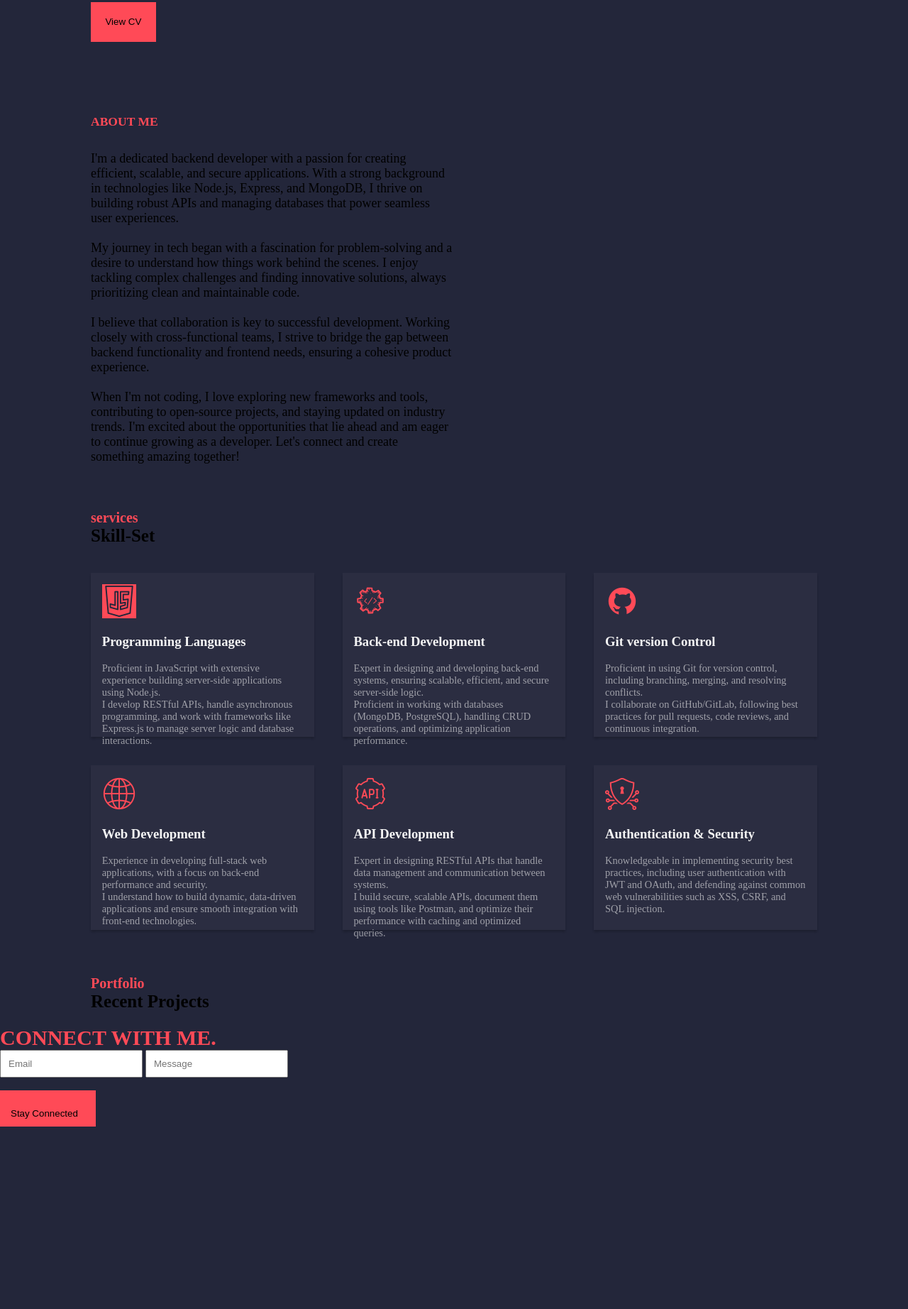
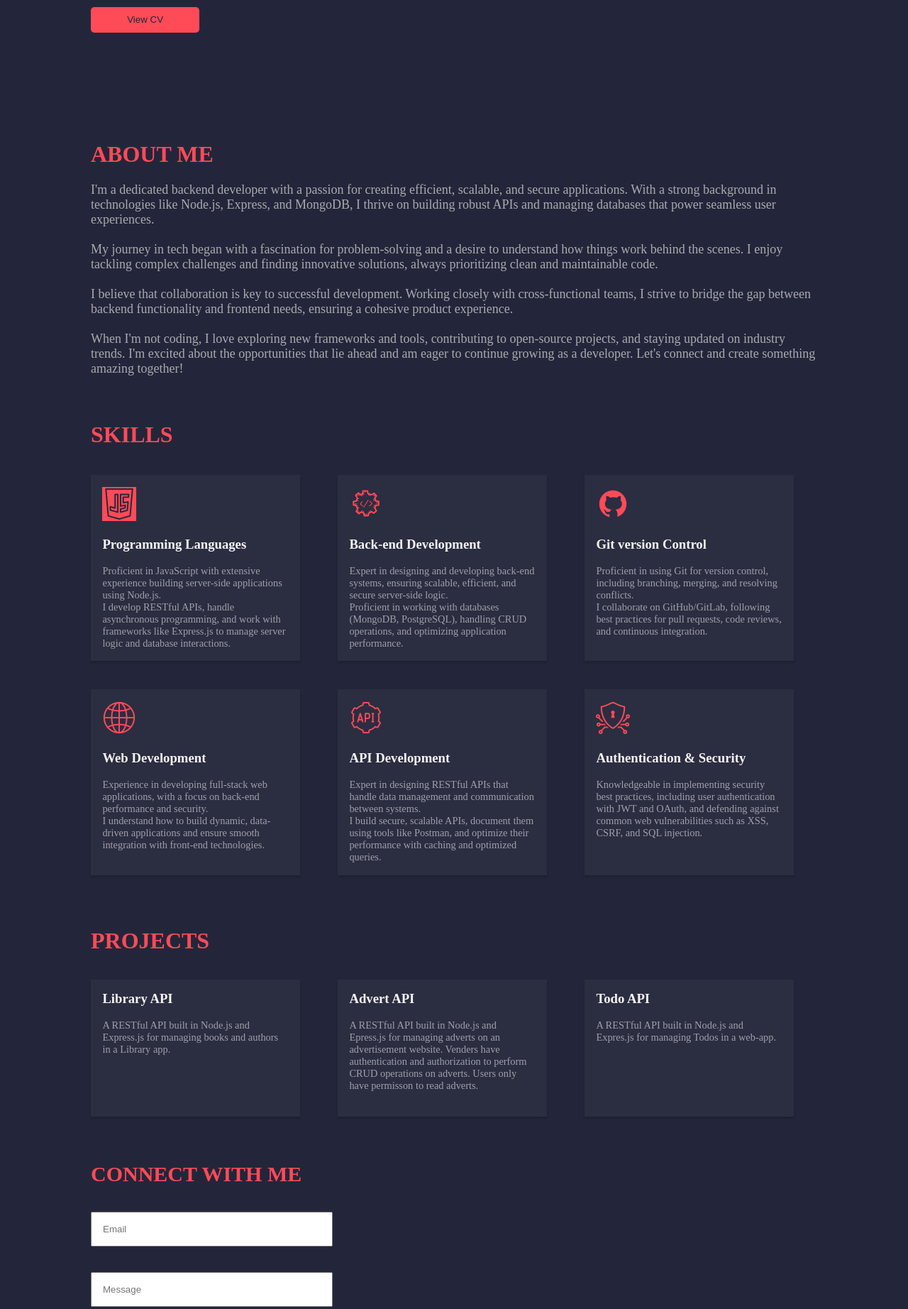
Before and after one commit to shellyb-online/shellyb-online.github.io, a plain HTML site: page index.html in a window 1280 px wide. Shown: the part 395-2239 px from the top of the page at 71% size. Before the commit the page ends 1982 px from the top, so only its background shows below. Drawn offline with Linux system fonts and the light colour scheme.

Commit message:
modified files

```diff
--- a/index.html
+++ b/index.html
@@ -12,7 +12,7 @@
     <header>
         <nav class="nav">
             <div class="div1">
-                <a href="#">SHELLY BANAHENE</a>
+                <h2>SHELLY BANAHENE</h2>
             </div>
             <ul id="nav-items">
                 <li class="list items"><a href="#home">Home</a></li>
@@ -23,39 +23,42 @@
         </nav>
         <section class="hero">
             <div class="header-1">
-                <h1 class="title text-black">Hello, I'm <br>a Back-end Developer</h1>
-                <p class="subtitle-Red">I'm focused on building RESTful APIs <br>for different web apps and websites</p>
+                <h1 class="title text-black">Hello, I'm <br>a Back-end Developer.</h1>
+                <p class="subtitle-Red">I'm focused on building RESTful APIs <br>for different web apps and websites.
+                </p>
             </div>
-            <div class="but">
-                <button><a href=""></a>View CV</button>
+            <div class="btn">
+                <button><a href="">View CV</a></button>
             </div>
         </section>
     </header>
+
     <section class="about-section">
-        <div class="about-container">
-            <div class="about-me">
-
-                <!-- <img src="./images1/portfolio 2.jpg" alt=""> -->
-            </div>
-
-            <div class="hi-there">
-                <h3>ABOUT ME</h3>
-                <div class="div2">
-                    I'm a dedicated backend developer with a passion for creating efficient, scalable, and secure applications. With a strong background in technologies like Node.js, Express, and MongoDB, I thrive on building robust APIs and managing databases that power seamless user experiences. <br><br> My journey in tech began with a fascination for problem-solving and a desire to understand how things work behind the scenes. I enjoy tackling complex challenges and finding innovative solutions, always prioritizing clean and maintainable code. <br><br> I believe that collaboration is key to successful development. Working closely with cross-functional teams, I strive to bridge the gap between backend functionality and frontend needs, ensuring a cohesive product experience. <br><br>When I'm not coding, I love exploring new frameworks and tools, contributing to open-source projects, and staying updated on industry trends. I'm excited about the opportunities that lie ahead and am eager to continue growing as a developer. Let's connect and create something amazing together!
-                </div>
+        <div class="hi-there">
+            <h3>ABOUT ME</h3>
+            <div class="div2">
+                I'm a dedicated backend developer with a passion for creating efficient, scalable, and secure
+                applications. With a strong background in technologies like Node.js, Express, and MongoDB, I thrive
+                on building robust APIs and managing databases that power seamless user experiences. <br><br> My
+                journey in tech began with a fascination for problem-solving and a desire to understand how things
+                work behind the scenes. I enjoy tackling complex challenges and finding innovative solutions, always
+                prioritizing clean and maintainable code. <br><br> I believe that collaboration is key to successful
+                development. Working closely with cross-functional teams, I strive to bridge the gap between backend
+                functionality and frontend needs, ensuring a cohesive product experience. <br><br>When I'm not
+                coding, I love exploring new frameworks and tools, contributing to open-source projects, and staying
+                updated on industry trends. I'm excited about the opportunities that lie ahead and am eager to
+                continue growing as a developer. Let's connect and create something amazing together!
             </div>
         </div>
-    </section>
-    <section class="skill-section">
-        <div class="skill-container">
         </div>
     </section>
+
     <section class="service-section">
         <div class="about-sec">
-            <h3 id="services">services</h3>
-            <h1>Skill-Set</h1>
+            <h3>SKILLS</h3>
         </div>
     </section>
+
     <div class="six-container">
         <div class="six-designs">
             <div class="motion">
@@ -112,80 +115,59 @@
                 </p>
             </div>
         </div>
-    </div>
-    <section class="six-models">
-        <div class="service-section">
-            <h3 id="Portfolio">Portfolio</h3>
-            <h1>Recent Projects</h1>
-        </div>
-        <div class="model-container">
-            <!-- <div class="models-images">
-                <img src="./images1/forest-image.jpg" alt="">
+    </div><br><br>
+
+    <section class="three-container">
+        <div class="pjt">
+            <h2>PROJECTS</h2>
+        </div><br><br>
+        <div class="three-designs">
+            <div class="motion-1">
+                <h3>Library API</h3><br>
+                <p>
+                    A RESTful API built in Node.js and Express.js for managing books and authors in a Library app.
+                </p>
             </div>
-            <div class="models-images">
-                <img src="./images1/shoulder-headshot.jpg" alt="">
+            <div class="motion-1">
+                <h3>Advert API</h3><br>
+                <p>
+                    A RESTful API built in Node.js and Epress.js for managing adverts on an advertisement website.
+                    Venders have authentication and authorization to perform CRUD operations on adverts. Users only have
+                    permisson to read adverts.
+                </p>
             </div>
-            <div class="models-images">
-                <img src="./images1/sunflower-image.jpg" alt="">
-            </div> -->
-            <!-- <div class="models-images">
-                <img src="./images1/afro-hair-image.jpg" alt="">
-            </div> -->
-            <!-- <div class="models-images">
-                <img src="./images1/lady-in-chair image.jpg" alt="">
-            </div> -->
-            <!-- <div class="models-images">
-                <img src="./images1/single-model.jpg" alt="">
-            </div> -->
+            <div class="motion-1">
+                <h3>Todo API</h3><br>
+                <p>
+                    A RESTful API built in Node.js and Expres.js for managing Todos in a web-app.
+                </p>
+            </div>
         </div>
     </section>
-    <section class="about-button">
+
+    <section class="connect">
         <div class="background">
-            <div>
-                <!-- <div>
-                    <h3 id="Contact">Contact</h3>
-                    <h1>Let's discuss <br> your project</h1>
-                </div> -->
-                <div>
-                    <!-- <h2>CONNECT WITH ME</h2>
-                    <p>EMAIL: +233556261764</p>
-                    <p>MESSAGE: banahene1313@gmail.com</p> -->
-                    <!-- <p>ADRESS: 245 King Street, Victoria Ghana</p> -->
-                </div>
-            </div>
             <div class="form-button">
                 <div>
-                    <h4>CONNECT WITH ME.</h4>
-                </div>
+                    <h4>CONNECT WITH ME</h4>
+                </div><br><br>
                 <form class="background-form">
                     <input type="email" placeholder="Email">
-                    <input type="text" placeholder="Message"> <br><br>
-                </form>
-
-                <div class="stay-button">
-                    <button><a href=""></a>Stay Connected</button>
+                </form><br><br>
+                <form class="background-form">
+                    <input type="text" placeholder="Message">
+                </form><br>
+                <div class="btn-1">
+                    <button><a href="">Stay Connected</a></button>
                 </div>
             </div>
         </div>
     </section>
+
     <footer class="about-footer">
-        <!-- <div class="footer-section">
-            <div class="social-media">
-                <img src="./images1/instagram.png" alt="">
-                <p>shellyb_online</p>
-              </div>
-
-              <div class="social-media">
-                <img src="./images1/twitter.png" alt="">
-                  <p>shellyb_online</p>
-              </div>
-
-              <div class="social-media">
-                <img src="./images1/facebook.png" alt="">
-                  <p>shellyb_online</p>
-              </div>
+        <div>
+            <img src="" alt="">
         </div>
-       -->
     </footer>
 </body>
 
--- a/style.css
+++ b/style.css
@@ -6,53 +6,83 @@
   .nav {
     display: flex;
     justify-content: center;
-     gap: 45%;
+    gap: 40%;
+    background-color: rgb(35, 38, 58);
     padding-top: 3%;
+    box-shadow: 0 7px 7px 0 rgb(0 0 0 / 0.1), 0 7px 7px -1px rgb(0 0 0 / 0.1);
+    height: 7vh;
+    margin: 0;
+    overflow: hidden;
+    position: fixed;
+    top: 0;
+    width: 100%;
   }
 
   nav ul {
     display: flex;
     flex-direction: row;
-     gap: 5%;
+    gap: 15%;
     justify-content: space-between;
     list-style-type: none;
   }
 
   .nav a {
     text-decoration: none;
-     color: rgb(255, 255, 255);
+    color: rgb(170, 170, 175);
   }
 
   .div1 {
     padding-right: 11%;
   }
 
+  .div1 h2 {
+    color: rgb(170, 170, 175);
+  }
+
   .div2 {
-     padding-top: 6%;
-     color: black;
+    padding-top: 2%;
+    color: rgb(170, 170, 175);
     font-size: large;
   }
 
- .but {
+  .btn {
     padding-top: 5%;
   }
 
- .but button {
-     padding: 2%;
-     padding-left: 2%;
-     padding-right: 2%;
+  .btn button {
+    padding: 1%;
+    padding-left: 5%;
+    padding-right: 5%;
     background-color: rgb(255, 74, 87);
     border: none;
+    border-top-left-radius: 5px;
+    border-bottom-left-radius: 5px;
+    border-top-right-radius: 5px;
+    border-bottom-right-radius: 5px;
+  }
+
+  .btn button:hover {
+    background-color: rgb(35, 38, 58);
+    border: solid 1px;
+    border-color: rgb(255, 74, 87);
+  }
+
+  .btn a {
+    color: rgb(35, 38, 58);
+    text-decoration: none;
+  }
+
+  .btn a:hover {
+    color: rgb(255, 74, 87);
   }
 
   #nav-items a {
     text-decoration: none;
-     color: white;
+    color: rgb(170, 170, 175);
   }
 
   #nav-contact a {
     color: black;
-
   }
 
   body {
@@ -61,8 +91,7 @@
 
   .hero {
     width: 80%;
-     /* height: 70vh; */
-     padding-top: 10%;
+    padding-top: 15%;
     margin: auto;
   }
 
@@ -95,23 +124,20 @@
   }
 
   .hi-there {
-     width: 50%;
+    width: 100%;
     font-size: 15px;
-     padding-top: 10%;
+    padding-top: 15%;
   }
 
   .hi-there h3 {
     color: rgb(255, 74, 87);
-     /* padding-top: 15px; */
+    font-size: 2rem;
   }
 
   .hi-there-1 {
     border-bottom: 2px solid rgb(77, 74, 74);
     padding-bottom: 30px;
   }
-
- /* .hi-there-div2 {} */
-
 
   .personal-info {
     display: flex;
@@ -137,14 +163,9 @@
     display: flex;
   }
 
- .service-section h3 {
-     font-size: 20px;
-     color: whitesmoke;
-     margin: auto;
- }
-
   .about-sec h3 {
     color: rgb(255, 74, 87);
+    font-size: 2rem;
   }
 
   .service-section {
@@ -171,7 +192,7 @@
     display: grid;
     grid-template-columns: repeat(3, 1fr);
     grid-template-rows: repeat(2, 1fr);
-     grid-column-gap: 40px;
+    grid-column-gap: 20px;
     grid-row-gap: 40px;
     width: 80%;
     margin: auto;
@@ -185,7 +206,7 @@
     background-color: rgb(43, 45, 65);
     box-shadow: 0 3px 3px 0 rgb(0 0 0 / 0.1), 0 3px 3px -1px rgb(0 0 0 / 0.1);
     padding: 5%;
-     height: 25vh;
+    width: 80%;
   }
 
   .motion p {
@@ -194,7 +215,7 @@
   }
 
   .motion:hover {
-     box-shadow: 0 7px 7px 0 rgb(0 0 0 / 0.1), 0 7px 7px -1px rgb(0 0 0 / 0.1)
+    box-shadow: 0 7px 7px 0 rgb(0 0 0 / 0.1), 0 7px 7px -1px rgb(0 0 0 / 0.1);
   }
 
   .six-designs a {
@@ -235,51 +256,107 @@
     margin: auto;
   }
 
+  .form-button {
+    width: 80%;
+    margin: auto;
+  }
+
   .form-button h4 {
     font-size: 30px;
     color: rgb(255, 74, 87);
   }
 
- .background-form {
-     color: black;
- }
-
-
   .background-form input {
     color: black;
-     padding: 10px;
- }
-
- .background h3 {
-     color: red;
+    padding: 15px;
+    width: 30%;
   }
 
   .footer-section {
     display: flex;
-     /* justify-content: space-evenly; */
     padding-top: 5%;
   }
 
   .footer-section img {
     width: 90%;
     height: 4vh;
-
   }
 
- .social-media {
-     display: flex;
-     /* width: 40%; */
-     justify-content: space-evenly;
+  .btn-1 {
+    padding-top: 4%;
+  }
+  .btn-1 button {
+    padding: 20px;
+    background-color: rgb(255, 74, 87);
+    border: none;
+    width: 20%;
+    border-top-left-radius: 5px;
+    border-bottom-left-radius: 5px;
+    border-top-right-radius: 5px;
+    border-bottom-right-radius: 5px;
   }
 
- /* .social-media p{
-    margin-bottom: 40px;
- } */
+  .btn-1 button:hover {
+    background-color: rgb(35, 38, 58);
+    border: solid 1px;
+    border-color: rgb(255, 74, 87);
+  }
 
- .stay-button button {
-     padding: 2%;
-     padding-left: 15px;
-     background-color: rgb(255, 74, 87);
-     border: none;
-     height: 10px;
+  .btn-1 a {
+    color: rgb(35, 38, 58);
+    text-decoration: none;
   }
+
+  .btn-1 a:hover {
+    color: rgb(255, 74, 87);
+  }
+
+  .connect {
+    padding-top: 5%;
+  }
+
+  .three-container {
+    padding-top: 3%;
+  }
+
+  .three-container h2 {
+    color: rgb(255, 74, 87);
+    font-size: 2rem;
+    margin: auto;
+    width: 80%;
+  }
+
+  .three-designs {
+    display: grid;
+    grid-template-columns: repeat(3, 1fr);
+    grid-template-rows: 1fr;
+    grid-column-gap: 20px;
+    grid-row-gap: 40px;
+    width: 80%;
+    margin: auto;
+  }
+
+  .motion-1 {
+    background-color: rgb(43, 45, 65);
+    box-shadow: 0 3px 3px 0 rgb(0 0 0 / 0.1), 0 3px 3px -1px rgb(0 0 0 / 0.1);
+    padding: 5%;
+    width: 80%;
+    height: 20vh;
+  }
+
+  .motion-1:hover {
+      box-shadow: 0 7px 7px 0 rgb(0 0 0 / 0.1), 0 7px 7px -1px rgb(0 0 0 / 0.1);
+    }
+
+  .motion-1 p {
+    color: rgba(245, 245, 245, 0.582);
+    font-size: 0.9rem;
+  }
+
+  .motion-1 h3{
+      color: whitesmoke;
+  }
+
+  .motion:hover {
+    box-shadow: 0 7px 7px 0 rgb(0 0 0 / 0.1), 0 7px 7px -1px rgb(0 0 0 / 0.1);
+  }
```
Lines whose indentation alone changed are shown as unchanged.
